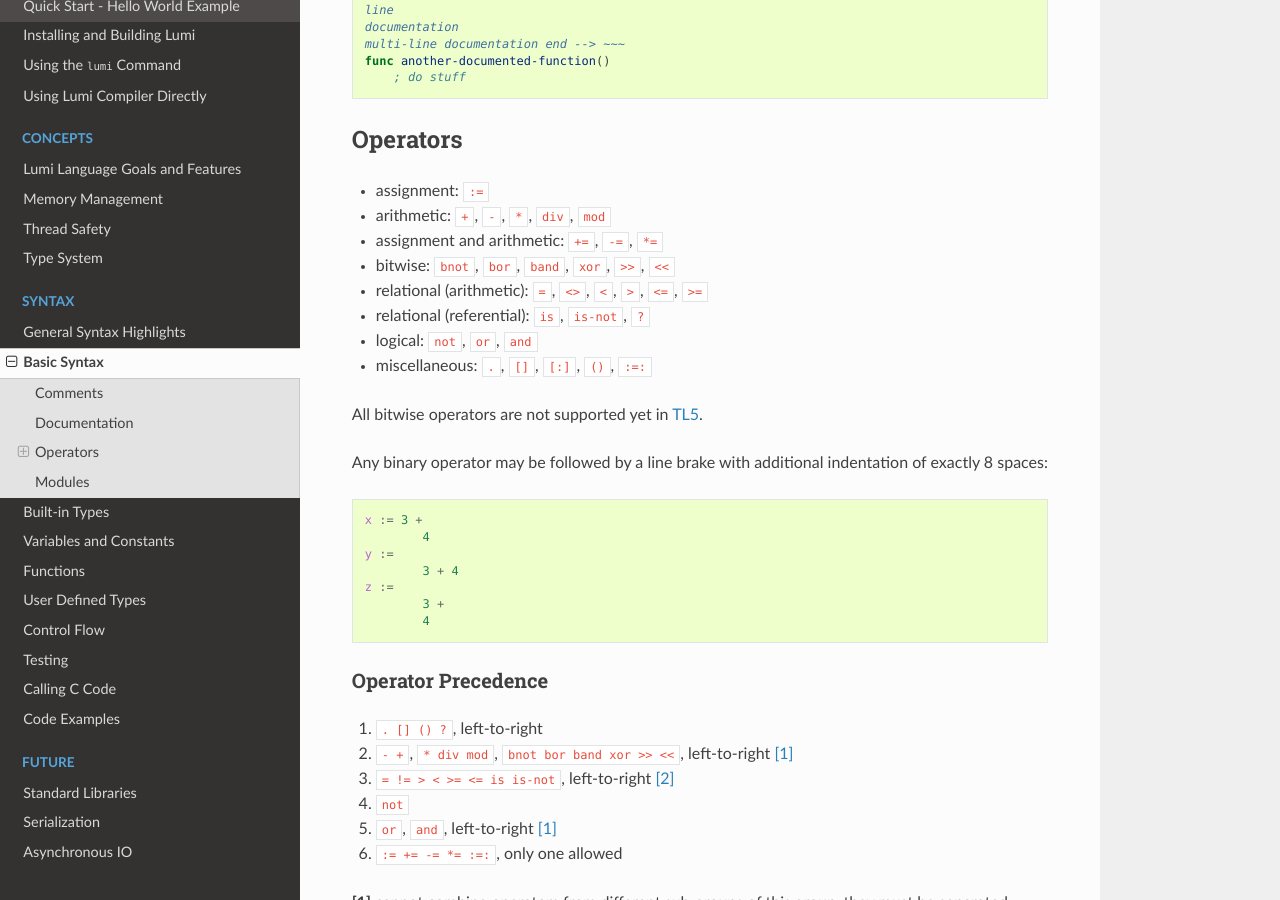
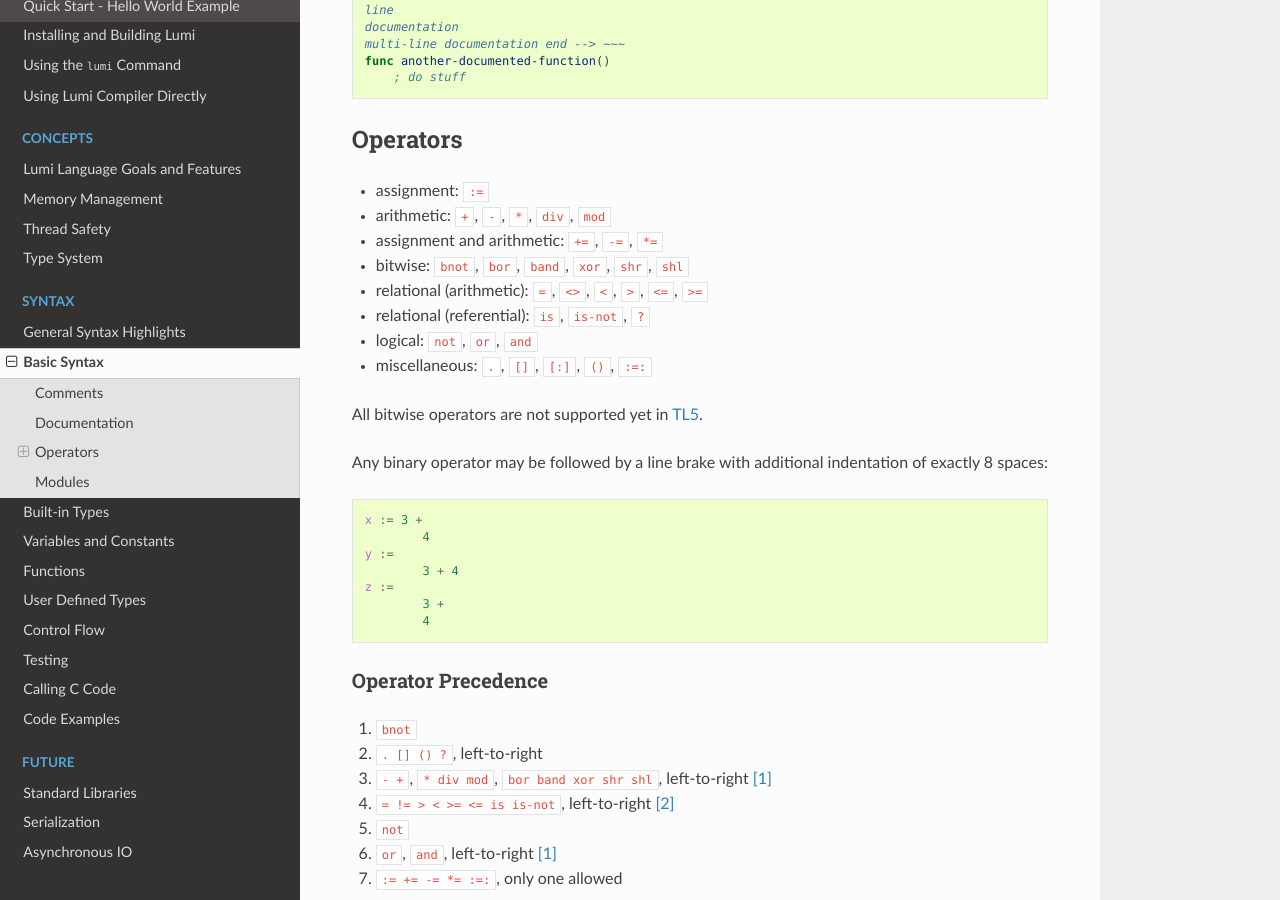
Before and after one commit to meircif/lumi-lang, a Sphinx documentation site: the page built from docs/basics.rst, in a window 1280 px wide and 900 px high, scrolled down 842 px. Built offline with Sphinx 7.4.7 and the Read the Docs theme 2.0.0, drawn with Linux system fonts in a browser that asks for light colours.

Commit message:
fix docs

```diff
--- a/docs/basics.rst
+++ b/docs/basics.rst
@@ -46,7 +46,7 @@ Operators
 * assignment: ``:=``
 * arithmetic: ``+``, ``-``, ``*``, ``div``, ``mod``
 * assignment and arithmetic: ``+=``, ``-=``, ``*=``
-* bitwise: ``bnot``, ``bor``, ``band``, ``xor``, ``>>``, ``<<``
+* bitwise: ``bnot``, ``bor``, ``band``, ``xor``, ``shr``, ``shl``
 * relational (arithmetic): ``=``, ``<>``, ``<``, ``>``, ``<=``, ``>=``
 * relational (referential): ``is``, ``is-not``, ``?``
 * logical: ``not``, ``or``, ``and``
@@ -67,14 +67,15 @@ of exactly 8 spaces::
 
 Operator Precedence
 +++++++++++++++++++
-1. ``. [] () ?``, left-to-right
-2. ``- +``, ``* div mod``, ``bnot bor band xor >> <<``, left-to-right
+1. ``bnot``
+2. ``. [] () ?``, left-to-right
+3. ``- +``, ``* div mod``, ``bor band xor shr shl``, left-to-right
    :ref:`[1] <operator-precedence-1>`
-3. ``= != > < >= <= is is-not``, left-to-right
+4. ``= != > < >= <= is is-not``, left-to-right
    :ref:`[2] <operator-precedence-2>`
-4. ``not``
-5. ``or``, ``and``, left-to-right :ref:`[1] <operator-precedence-1>`
-6. ``:= += -= *= :=:``, only one allowed
+5. ``not``
+6. ``or``, ``and``, left-to-right :ref:`[1] <operator-precedence-1>`
+7. ``:= += -= *= :=:``, only one allowed
 
 .. _operator-precedence-1:
 
--- a/docs/conf.py
+++ b/docs/conf.py
@@ -88,7 +88,7 @@ class LumiLexer(RegexLexer):
             (r'-?(?:0x[0-9a-fA-F]+|0b[0-1]+|[0-9]+)', token.Number),
             (r' [+*><=][ \n]', token.Operator),
             (r'(?:-|not)[ \n]', token.Operator),
-            (r' (?:div|mod|bnot|bor|band|xpr|>>|<<|is|is-not|or|and|'
+            (r' (?:div|mod|bnot|bor|band|xpr|shr|shl|is|is-not|or|and|'
              r'[!><:+\-*]=)[ \n]', token.Operator),
             (r'[?:.]', token.Operator),
             (r'->', token.Operator),
```
